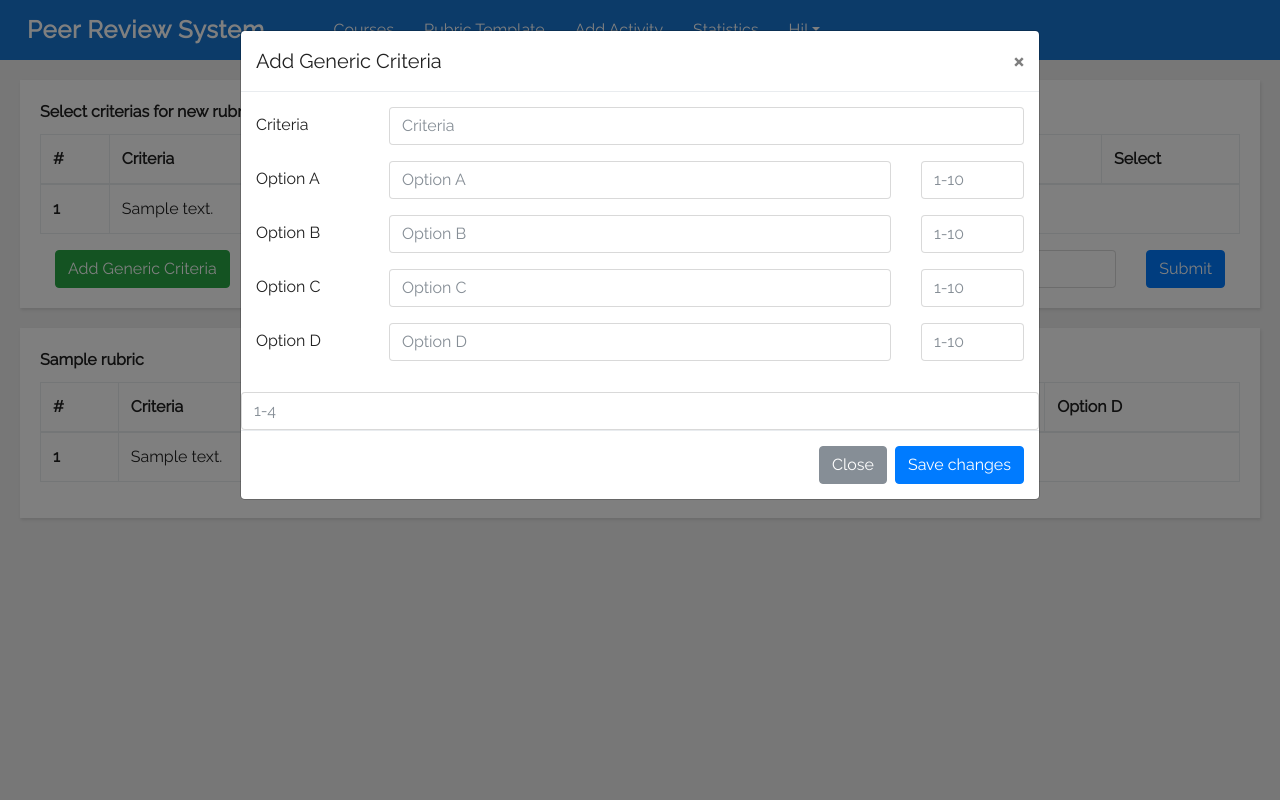
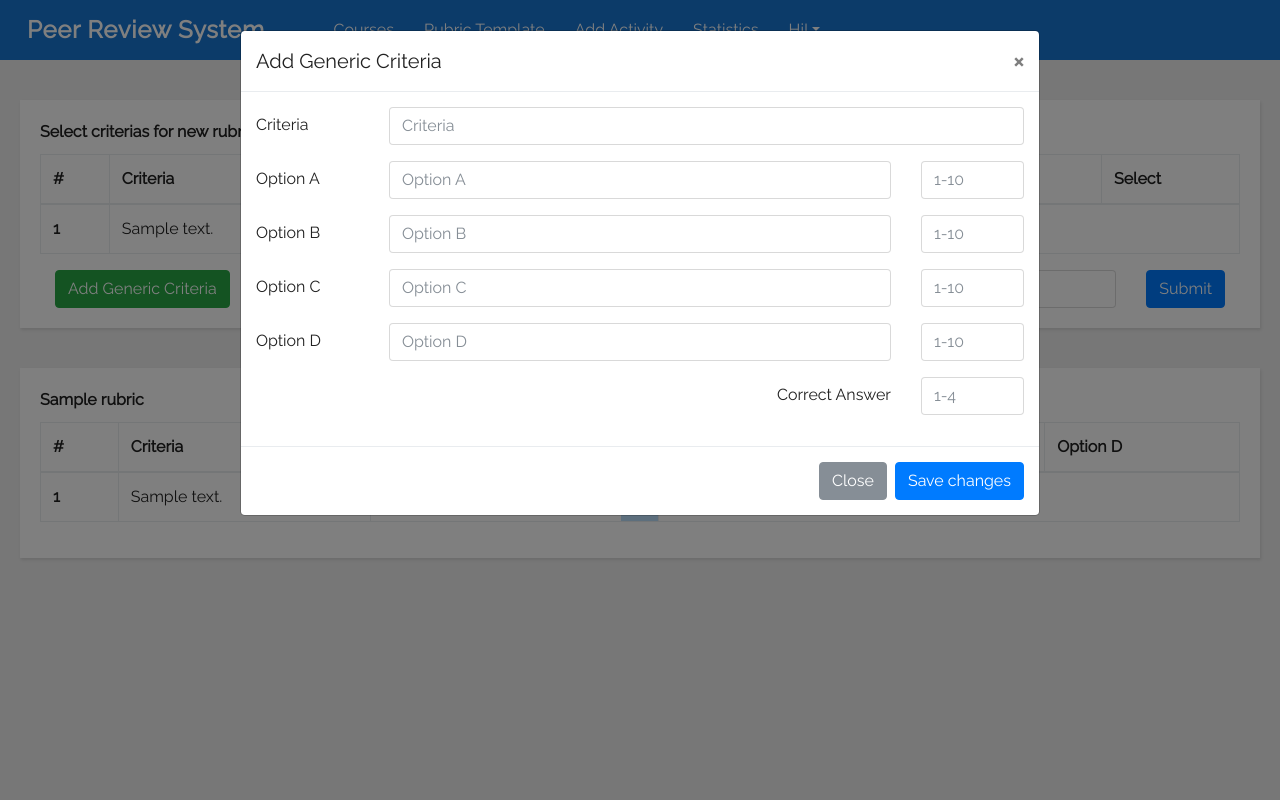
Before and after one commit to jainkuniya/p2preview, a Django app: template p2preview/templates/p2preview/rubric_template.html in a window 1280 px wide, after a click on "Add Generic Criteria". Run offline with Django 3.2, Linux system fonts and the light colour scheme; the template is opened without the code that fills it: most values are stand-ins (such as "Sample title", 1, 10 or a date in 2020); some libraries are stand-ins or nearby versions.

Commit message:
Fix: Criteria correct answer layout
Enhancement: Added spaced out view of cards

```diff
--- a/p2preview/static/p2preview/css/rubric.css
+++ b/p2preview/static/p2preview/css/rubric.css
@@ -36,6 +36,8 @@
 	background-color: white;
 	padding: 20px;
 	margin: 20px;
+	margin-top: 40px;
+	margin-bottom: 40px;
 }
 .criteriaList:hover, .rubricList:hover  {
     box-shadow: 0 8px 16px 0 rgba(0,0,0,0.2);
--- a/p2preview/templates/p2preview/rubric_template.html
+++ b/p2preview/templates/p2preview/rubric_template.html
@@ -126,6 +126,12 @@
                 <input type="number" class="form-control" id="option4Points" placeholder="1-10">
               </div>
             </div>
+            <div class="form-group row">
+              <label for="answer" class="col-sm-auto ml-auto col-form-label">Correct Answer</label>
+              <div class="col-sm-2">
+                <input type="number" class="form-control" id="answer" placeholder="1-4">
+              </div>
+            </div>
             <!--<div class="form-group row">
               <div class="col-sm-10">
                 <button type="submit" class="btn btn-primary">Submit</button>
@@ -133,7 +139,6 @@
             </div>-->
         </div>
         <span id="id_error"></span>
-          <input type="number" class="form-control" id="answer" placeholder="1-4">
         <div class="modal-footer">
           <button type="button" class="btn btn-secondary" data-dismiss="modal">Close</button>
           <button id="submitButton" type="submit" class="btn btn-primary">Save changes</button>
@@ -142,8 +147,8 @@
       </div>
     </div>
   </div>
-  <div class="criteriaList">
-    {% for rubric in rubrics %}
+  {% for rubric in rubrics %}
+    <div class="criteriaList">
       <span class="heading">{{ rubric.rubric.name }}</span>
       <table class="table table-bordered table-hover">
         <thead>
@@ -178,8 +183,8 @@
           {% endfor %}
         </tbody>
       </table>
-    {% endfor %}
-</div>
+    </div>
+  {% endfor %}
 
 </body>
 {% endblock %}
```
